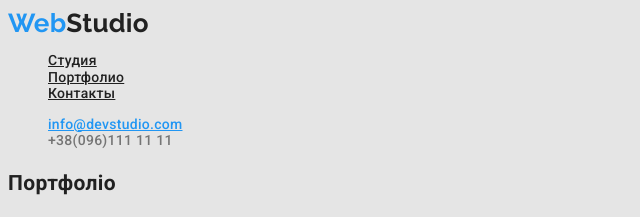
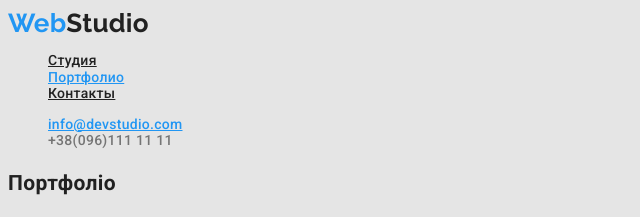
Before and after one commit to BobryshevAnton/goit-markup-hw-01, a plain HTML site: page Portfolio.html in a window 1280 px wide. Shown: the top 217 px of the page, 0-640 px from the left. Drawn offline with Linux system fonts and the light colour scheme.

Commit message:
баттон и курсор поинтер

```diff
--- a/Portfolio.html
+++ b/Portfolio.html
@@ -18,7 +18,7 @@
          <a href="index.html" class="logo"><span style="color: var(--accent-color)">Web</span>Studio</a>
          <ul class="style-nav">
             <li><a href="./index.html" class="link">Студия</a></li>
-            <li><a href="./portfolio.html" class="link">Портфолио</a></li>
+            <li><a href="./portfolio.html" class="link current">Портфолио</a></li>
             <li><a href="" class="link">Контакты</a></li>
          </ul>
       </nav>
--- a/css/main.css
+++ b/css/main.css
@@ -179,6 +179,7 @@ ul {
    font-size: 16px;
    line-height: 1.85;
    letter-spacing: 0.06em;
+   cursor: pointer;
 }
 
 .button:hover {
@@ -186,9 +187,9 @@ ul {
    color: var(--title-text-color);
 }
 
-.button {
+/*.button {
    cursor: pointer;
-}
+}*/
 
 /* стиль Другої страниці*/
 
@@ -221,3 +222,7 @@ ul {
    background-color: var(--accent-color);
    color: #FFFFFF;
 }
+
+.current {
+   color: var(--accent-color)
+}
```
Also changed, not shown: index.html (+1 -1 lines).
